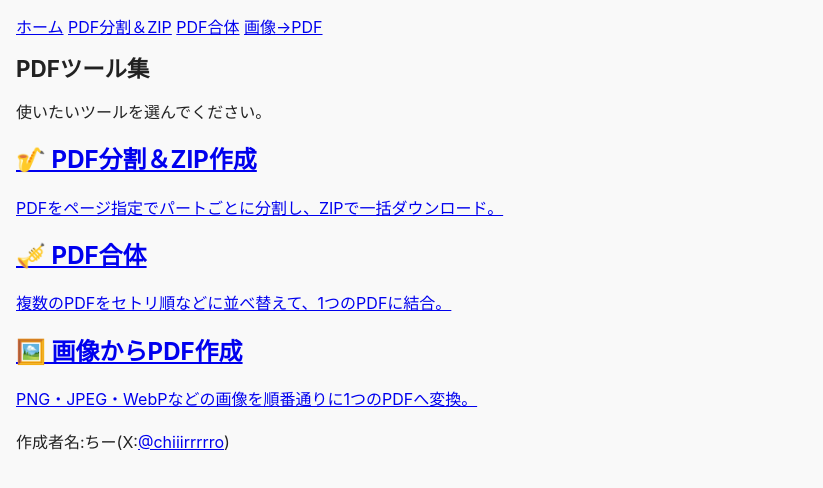
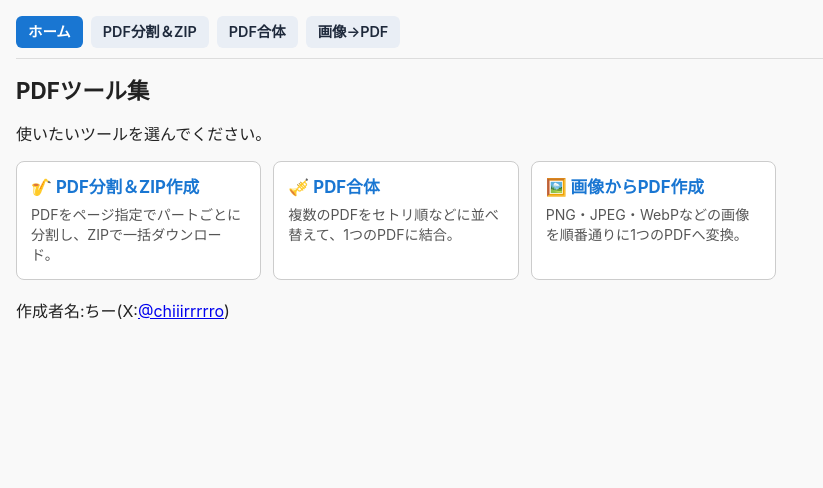
Before and after one commit to chiiirrrrro/PDF-tools, a plain HTML site: page index.html in a window 1280 px wide. Shown: the whole page, without its empty margins (0-823 px from the left). Drawn offline with Linux system fonts and the light colour scheme.

Commit message:
Add styles for tool navigation and tool cards
Added styles for tool navigation and tool cards.

```diff
--- a/common.css
+++ b/common.css
@@ -112,3 +112,67 @@ button.danger-btn:hover {
   font-weight: 500;
   margin: 8px 0 10px;
 }
+.tool-nav {
+  display: flex;
+  flex-wrap: wrap;
+  gap: 8px;
+  margin-bottom: 16px;
+  padding-bottom: 10px;
+  border-bottom: 1px solid #ddd;
+}
+
+.tool-nav a {
+  text-decoration: none;
+  padding: 6px 12px;
+  border-radius: 6px;
+  background: #e9eef5;
+  color: #1e293b;
+  font-size: 0.9rem;
+  font-weight: 600;
+  transition: background-color 0.2s, color 0.2s;
+}
+
+.tool-nav a:hover {
+  background: #cbd5e1;
+}
+
+.tool-nav a.active {
+  background: #1976d2;
+  color: #fff;
+}
+
+.tool-cards {
+  display: grid;
+  grid-template-columns: repeat(auto-fit, minmax(220px, 1fr));
+  gap: 12px;
+  max-width: 760px;
+  margin-top: 12px;
+}
+
+.tool-card {
+  display: block;
+  text-decoration: none;
+  color: inherit;
+  background: #fff;
+  border: 1px solid #ccc;
+  border-radius: 8px;
+  padding: 14px;
+  transition: border-color 0.2s, transform 0.2s;
+}
+
+.tool-card:hover {
+  border-color: #1976d2;
+  transform: translateY(-2px);
+}
+
+.tool-card h2 {
+  font-size: 1.05rem;
+  margin: 0 0 6px;
+  color: #1976d2;
+}
+
+.tool-card p {
+  margin: 0;
+  font-size: 0.88rem;
+  color: #555;
+}
```
